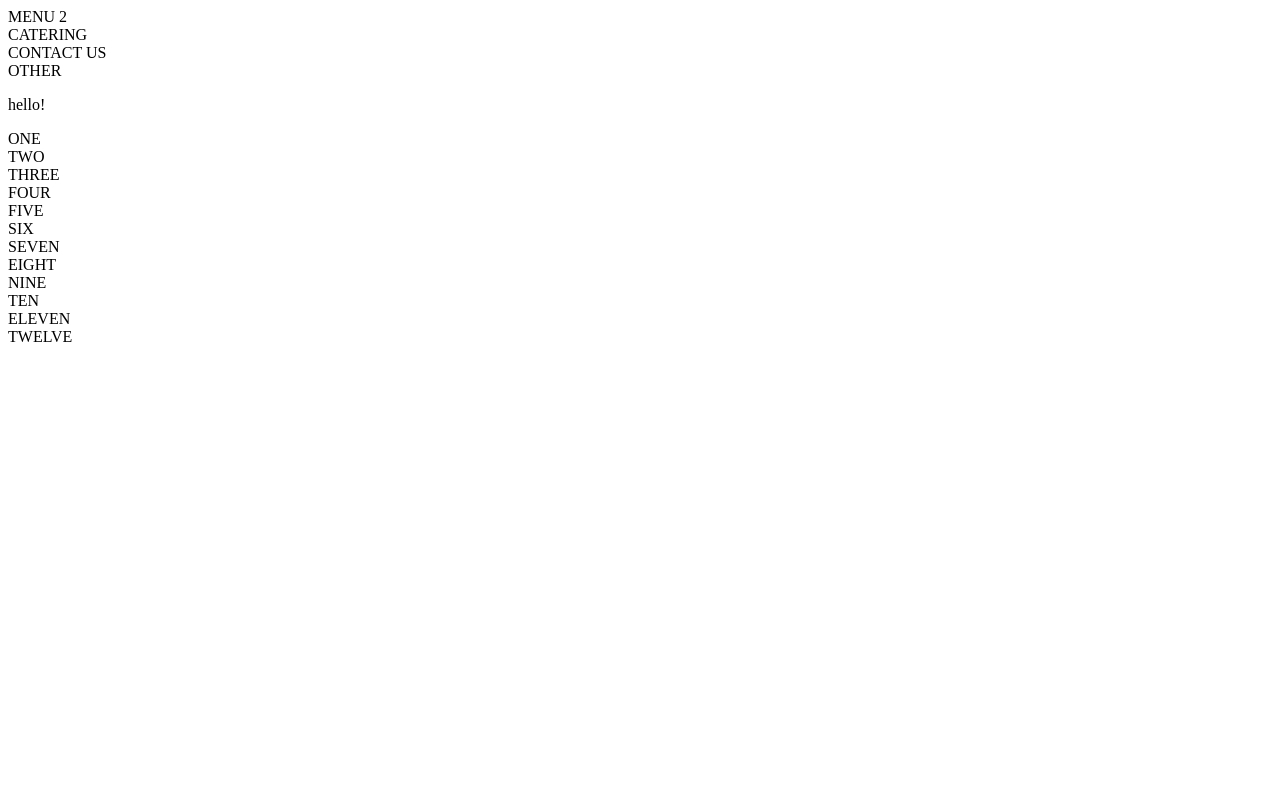
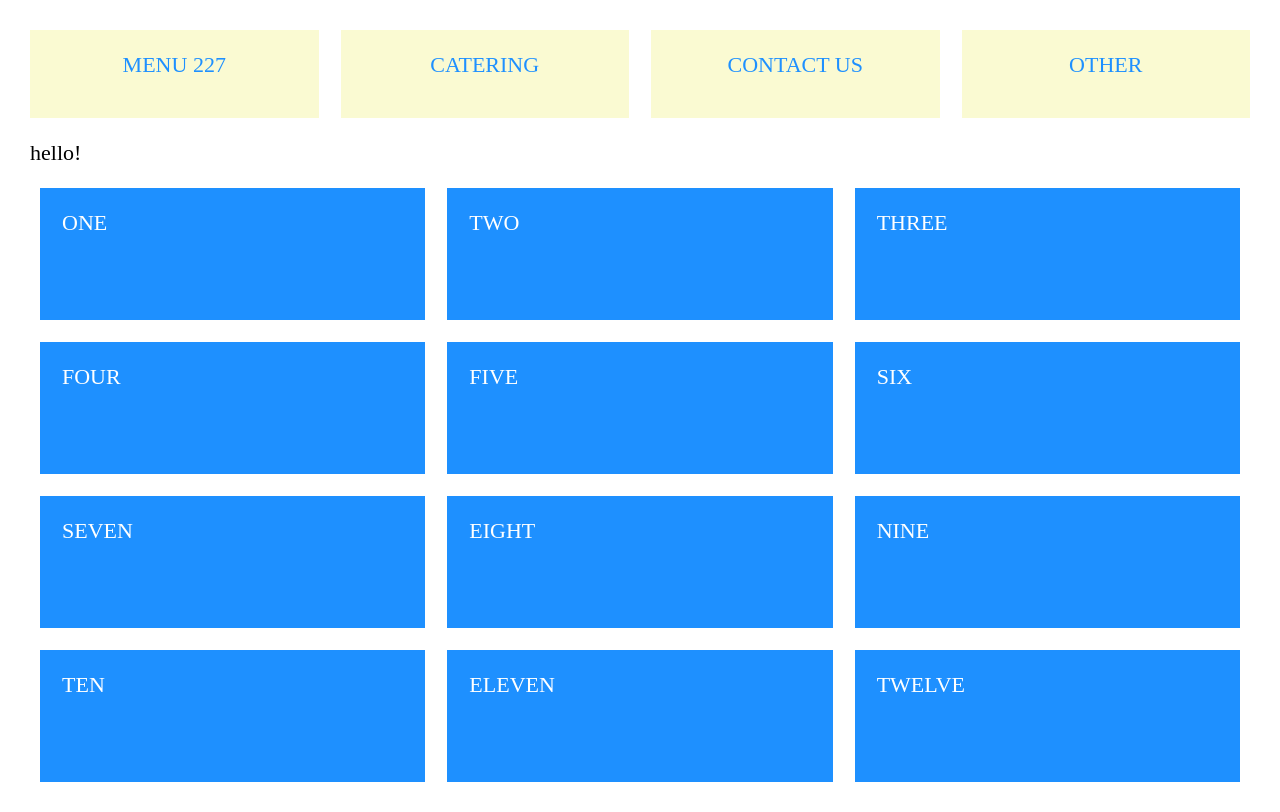
Before and after one commit to kristopher1625/lb, a plain HTML site: page index.html in a window 1280 px wide. Drawn offline with Linux system fonts and the light colour scheme.

Commit message:
Update index.html

```diff
--- a/index.html
+++ b/index.html
@@ -1,6 +1,15 @@
+<!DOCTYPE html>
+
+<html>
+    <head>
+        <meta charset="UTF-8">
+        <link rel="stylesheet" type="text/css" href="git_pages.css">
+        <title>Playing with Responsive!</title>
+    </head>
+<body>
 <nav>
     <div id="header">
-      <div class="top_element"> MENU 2</div>
+      <div class="top_element"> MENU 227</div>
       <div class="top_element"> CATERING </div>
       <div class="top_element"> CONTACT US </div>
       <div class="top_element"> OTHER </div>
@@ -24,3 +33,5 @@
         <div class="card">TWELVE</div>
       </div>
   </body>
+</body>
+</html>
```
